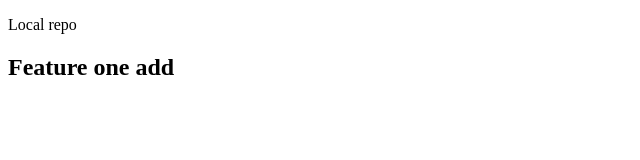
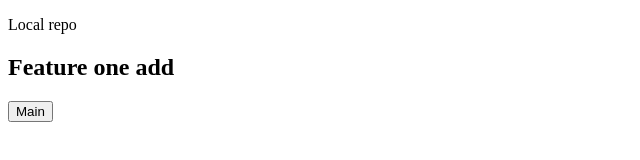
Before and after one commit to zubaerkhan/localrepo, a plain HTML site: page index.html in a window 1280 px wide. Shown: the whole page, without its empty margins (0-640 px from the left). Drawn offline with Linux system fonts and the light colour scheme.

Commit message:
Main a button add

```diff
--- a/index.html
+++ b/index.html
@@ -8,5 +8,6 @@
 <body>
     <p>Local repo</p>
     <h2>Feature one add</h2>
+    <button>Main</button>
 </body>
 </html>
```
